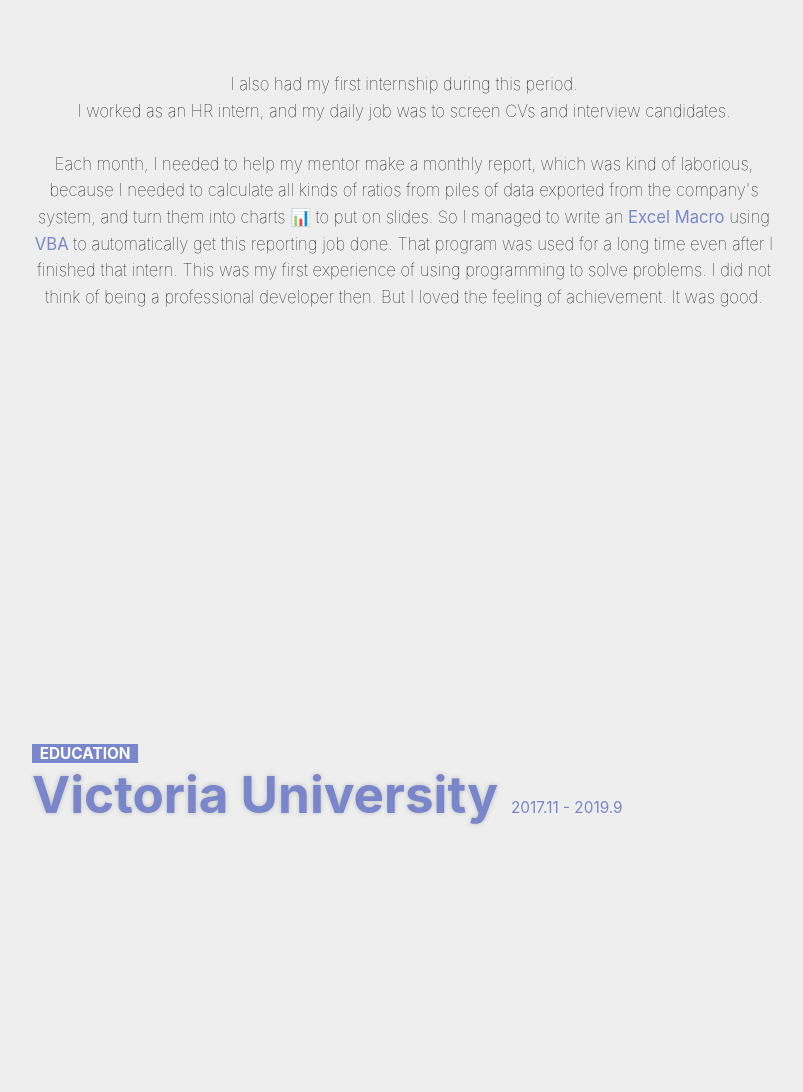
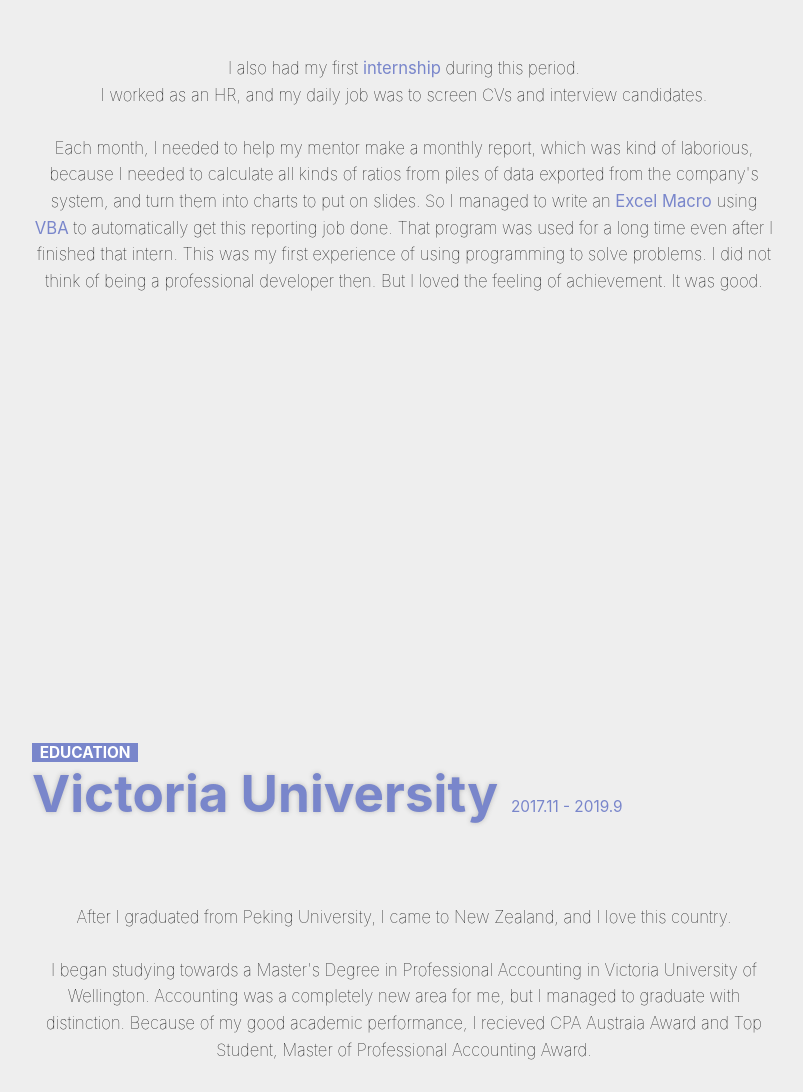
Before and after one commit to y1hao/cv2020, a React (Create React App) app: page / in a window 1280 px wide. Shown: the part 1705-2797 px from the top of the page, without its empty margins (411-1214 px from the left). Built offline with nearby package versions, Linux system fonts and the light colour scheme.

Commit message:
Add content for education background

```diff
--- a/src/Components/Content.tsx
+++ b/src/Components/Content.tsx
@@ -68,8 +68,7 @@
       },
       titleWrapper: {
         marginLeft: '10%',
-        marginTop: '1em',
-        paddingTop: '1em',
+        paddingTop: '5%',
         display: 'flex',
         flexDirection: 'column'
       },
@@ -151,6 +150,7 @@
             <div className={classes.description}>
               <br />
               👋 Hello! Thank you for visiting this web page. 🎉
+              <br />
               My name is <span className={classes.emphasis}>Yihao Wang</span>. I am a recent graduate
               from the University of Auckland with a <span className={classes.emphasis}>Post-Graduate Certificate in IT</span>.
               Before this, I also got a Bachelor's Degree of Science and a Master's Degree in Accounting (with Distinction).
@@ -161,7 +161,7 @@
               and I have also written code in <span className={classes.emphasis}>C</span>, <span className={classes.emphasis}>Ruby</span> and <span className={classes.emphasis}>SML</span>.
               I am familiar with <span className={classes.emphasis}>React</span> and <span className={classes.emphasis}>.Net Core</span>, and I am hoping to become a <span className={classes.emphasis}>full-stack developer</span> in the near future.
               <br /><br />
-              I created this web page using React with Typescript. This is a chronological introduction of myself that I hope may help you know more about me. 😃
+              I created this web page using React with Typescript. This is a chronological introduction of myself that I hope may help you know more about me.
             </div>
           </Fade>
           <Fade up>
@@ -185,9 +185,9 @@
           <Fade up>
             <div className={classes.contentWrapper}>
               <div className={classes.description}>
-                <br /><br />
+                <br />
                 In July of 2017, I graduated with a
-                <span className={classes.emphasis}> Bachelor's Degree of Science in Psychology 👨‍🎓 </span>
+                <span className={classes.emphasis}> Bachelor's Degree of Science in Psychology </span>
                 from <span className={classes.emphasis}> Peking University </span>, which is one of the
                 <span className={classes.emphasis}> top two </span> universities in China.
                 <br /><br />
@@ -205,12 +205,12 @@
             <div className={classes.contentWrapper}>
               <div className={classes.description}>
                 <br /><br /><br />
-                I also had my first internship during this period.
+                I also had my first <span className={classes.emphasis}>internship </span> during this period.
                 <br />
-                I worked as an HR intern, and my daily job was to screen CVs and interview candidates.
+                I worked as an HR, and my daily job was to screen CVs and interview candidates.
                 <br /><br />
                 Each month, I needed to help my mentor make a monthly report, which was kind of laborious, because I needed to calculate all kinds of
-                ratios from piles of data exported from the company's system, and turn them into charts 📊 to put on slides. So I managed to write an
+                ratios from piles of data exported from the company's system, and turn them into charts to put on slides. So I managed to write an
                 <span className={classes.emphasis}> Excel Macro </span> using <span className={classes.emphasis}> VBA </span>
                 to automatically get this reporting job done. That program was used for a long time even after I finished that intern. This was
                 my first experience of using programming to solve problems. I did not think of being a professional developer then. But I loved the feeling
@@ -233,6 +233,35 @@
               </span>
             </div>
           </Fade>
+          <Fade up>
+            <div className={classes.contentWrapper}>
+              <div className={classes.description}>
+                After I graduated from Peking University, I came to New Zealand, and I love this country.
+                <br /><br />
+                I began studying towards a Master's Degree in Professional Accounting in Victoria University of Wellington.
+                Accounting was a completely new area for me, but I managed to graduate with distinction.
+                Because of my good academic performance, I recieved CPA Austraia Award and Top Student, Master of Professional Accounting Award.
+                <br /><br />
+                Despite that I am no longer looking for a job in accounting now, I still regard these as great encouragement to me.
+                They show that I am able to learn new things well and quickly, and most importantly, that I enjoy learning new things,
+              </div>
+            </div>
+          </Fade>
+        </section>
+        <section className={classes.page}>
+          <Fade up>
+            <div className={classes.contentWrapper}>
+              <div className={classes.description}>
+                It was during this period of time that I made up my mind to become a professional developer.
+                I found myself more interested in understanding how a piece of accounting software worked than learning how to use it,
+                automating things with programs than memorising the rules, and solving problems with passion and creativity than blindly obeying authorities.
+                <br /><br />
+                So, in the last two trimesters of program, I started seriously learning programming on my own. I got myself familiar with
+                HTML, CSS and JavaScript. I studied through K&R's awesome book The C Programming Language. I also took a wonderful course
+                on Coursera on computer architecture and compilers - From Nand to Tetris, which is one of the top courses on that platform.
+              </div>
+            </div>
+          </Fade>
         </section>
       </section>
       <section id="universityOfAuckland">
@@ -246,6 +275,29 @@
                 University of Auckland
             <span className={classes.titleDiscription}>2020.3 - 2020.7</span>
               </span>
+            </div>
+          </Fade>
+          <Fade up>
+            <div className={classes.contentWrapper}>
+              <div className={classes.description}>
+                Wanting to learn more of programming, I enrolled in the Post-Graduate Certificate in Information Technology program in Auckland University.
+                This program consisted of two courses: Programming for Industry which taught Java, and Web Technologies which taught HTML, CSS, JavaScript and Git.
+                <br /><br />
+                As I was already familiar with some of these topics, I used my spare time to learn more. I finished Princeton University's Algorithms and Washington University's
+                Programming Languages (which taught functional programming) on Coursera. And I also learned some C#.
+              </div>
+            </div>
+          </Fade>
+        </section>
+        <section className={classes.page}>
+          <Fade up>
+            <div className={classes.contentWrapper}>
+              <div className={classes.description}>
+                I graduated with A+ on both courses. After graduation, I took some time to get myself familiar with Typescript, React, .Net Core and Azure,
+                in order to make myself feel ready to start out as a developer in the industry.
+                <br /><br />
+                During my learning of programming, I have made some projects which I am proud of, and I would like to share these with you.
+              </div>
             </div>
           </Fade>
           <Fade up>
```
